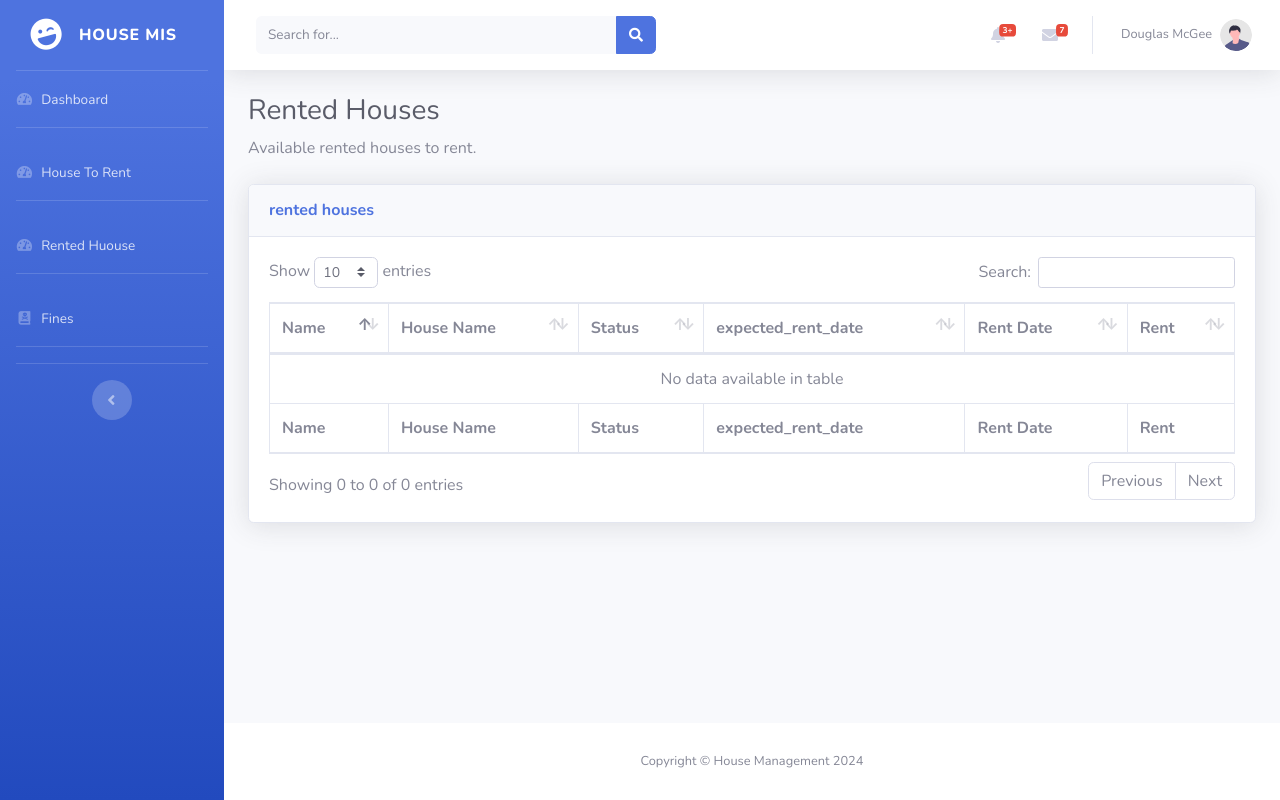
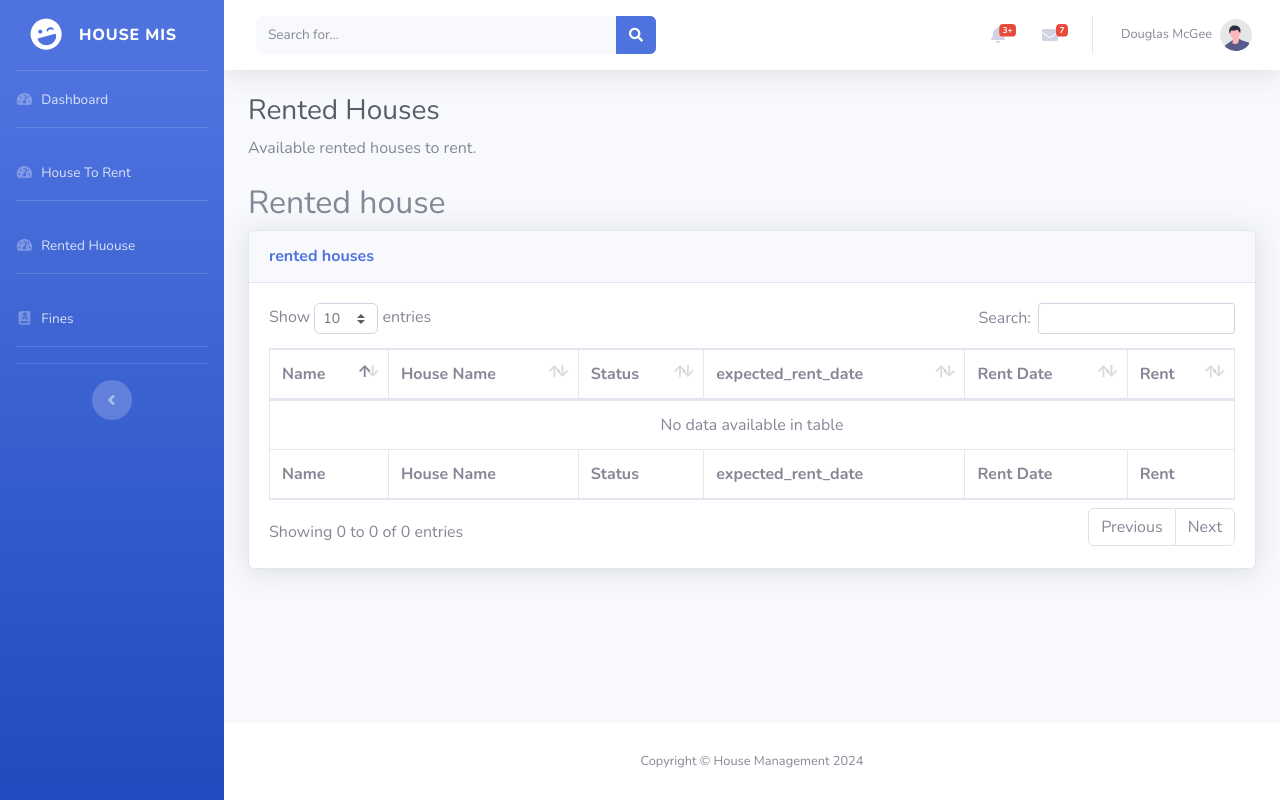
Before and after one commit to rahim8050/house_project, a Django app: page /rented/houses in a window 1280 px wide. Run offline with Django 5.2, Linux system fonts and the light colour scheme; data that the repository does not hold is empty; some libraries are stand-ins or nearby versions.

Commit message:
Update rented_houses.html

```diff
--- a/templates/rented_houses.html
+++ b/templates/rented_houses.html
@@ -13,7 +13,7 @@
                     <h1 class="h3 mb-2 text-gray-800"> Rented Houses</h1>
                     <p class="mb-4"> Available  rented houses to rent.
                        </p>
-
+<h2>Rented house</h2>
                     <!-- DataTales Example -->
                     <div class="card shadow mb-4">
                         <div class="card-header py-3">
```
